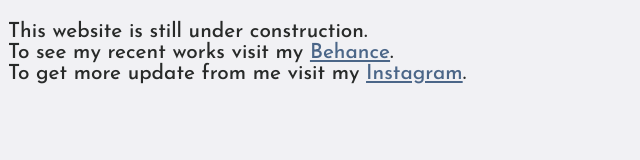
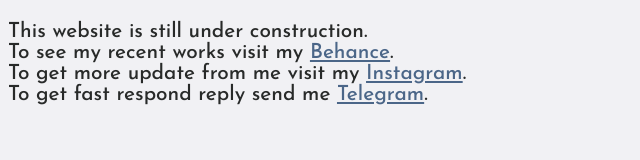
Before and after one commit to bentinata/hedavanessa.art, a plain HTML site: page index.html in a window 1280 px wide. Shown: the whole page, without its empty margins (0-640 px from the left). Drawn offline with Linux system fonts and the light colour scheme.

Commit message:
Add Telegram

```diff
--- a/index.html
+++ b/index.html
@@ -49,6 +49,9 @@
       <br />
       To get more update from me visit my
       <a href="https://instagram.com/hedavanessa">Instagram</a>.
+      <br />
+      To get fast respond reply send me
+      <a href="https://t.me/hedavanessa">Telegram</a>.
     </p>
   </body>
 </html>
```
